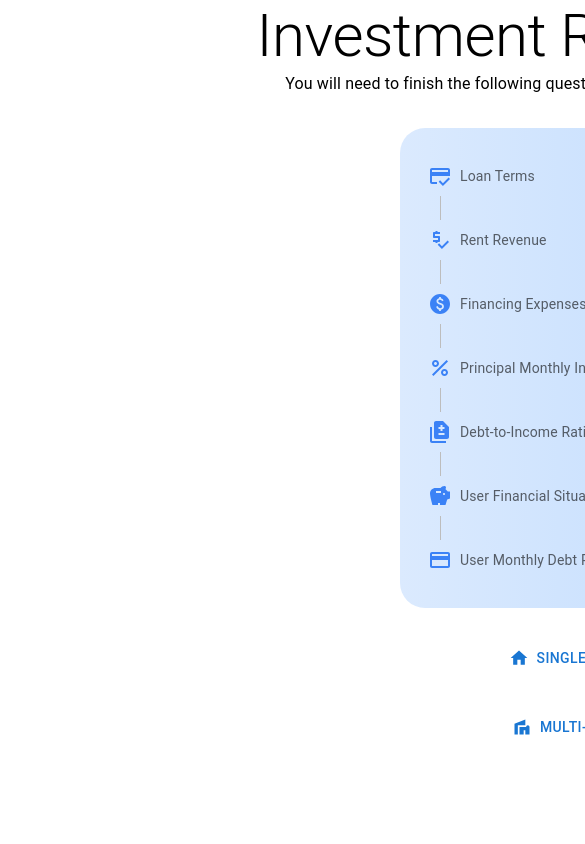
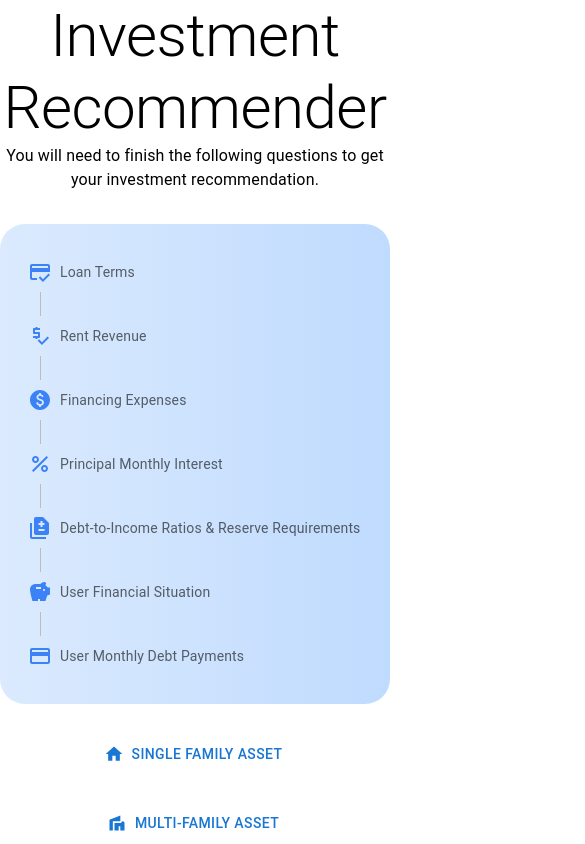
Before and after one commit to malcolm-decuire/decuresolutions_salesengineer, a Next.js app: page /investment_calc in a window 390 px wide. Shown: the top 844 px of the page, 585 px wide, since content can reach past the window. Built offline with nearby package versions, Linux system fonts and the light colour scheme.

Commit message:
fixed mobile responsiveness on calc2

```diff
--- a/src/app/investment_calc/page.tsx
+++ b/src/app/investment_calc/page.tsx
@@ -1,5 +1,5 @@
 'use client';
-import { Box } from '@mui/material'
+import { Box, Grid } from '@mui/material'
 import React, { useState } from 'react'
 import Welcome from './components/Welcome'
 import Stepper from './components/Stepper';
@@ -150,19 +150,21 @@ const Calculator2 = () => {
       Number(formValues.otherDebtMonthlyPayment)
     ),
   }
-
+//2024074 make the investment cal movile responsive
   return (
-    <Box className="w-[1200px] max-w-100vw-32px mx-auto">
+    <Box className="container mx-auto">
       {flowMode === FlowMode.START && <Welcome onStart={() => setFlowMode(FlowMode.STEPPER)} />}
       {flowMode === FlowMode.STEPPER && (
-        <Box className="w-full mx-auto overflow-auto blat">
+        <Grid container spacing={2} className="overflow-auto">
+          <Grid item xs={12}>
             <Stepper
               steps={steps}
               data={{ data }}
               control={control}
               onFlowComplete={() => setFlowMode(FlowMode.SUMMARY)}
             />
-        </Box>
+          </Grid>
+        </Grid>
       )}
       {flowMode === FlowMode.SUMMARY && <Summary data={data} />}
     </Box>
```
Lines whose indentation alone changed are shown as unchanged.
